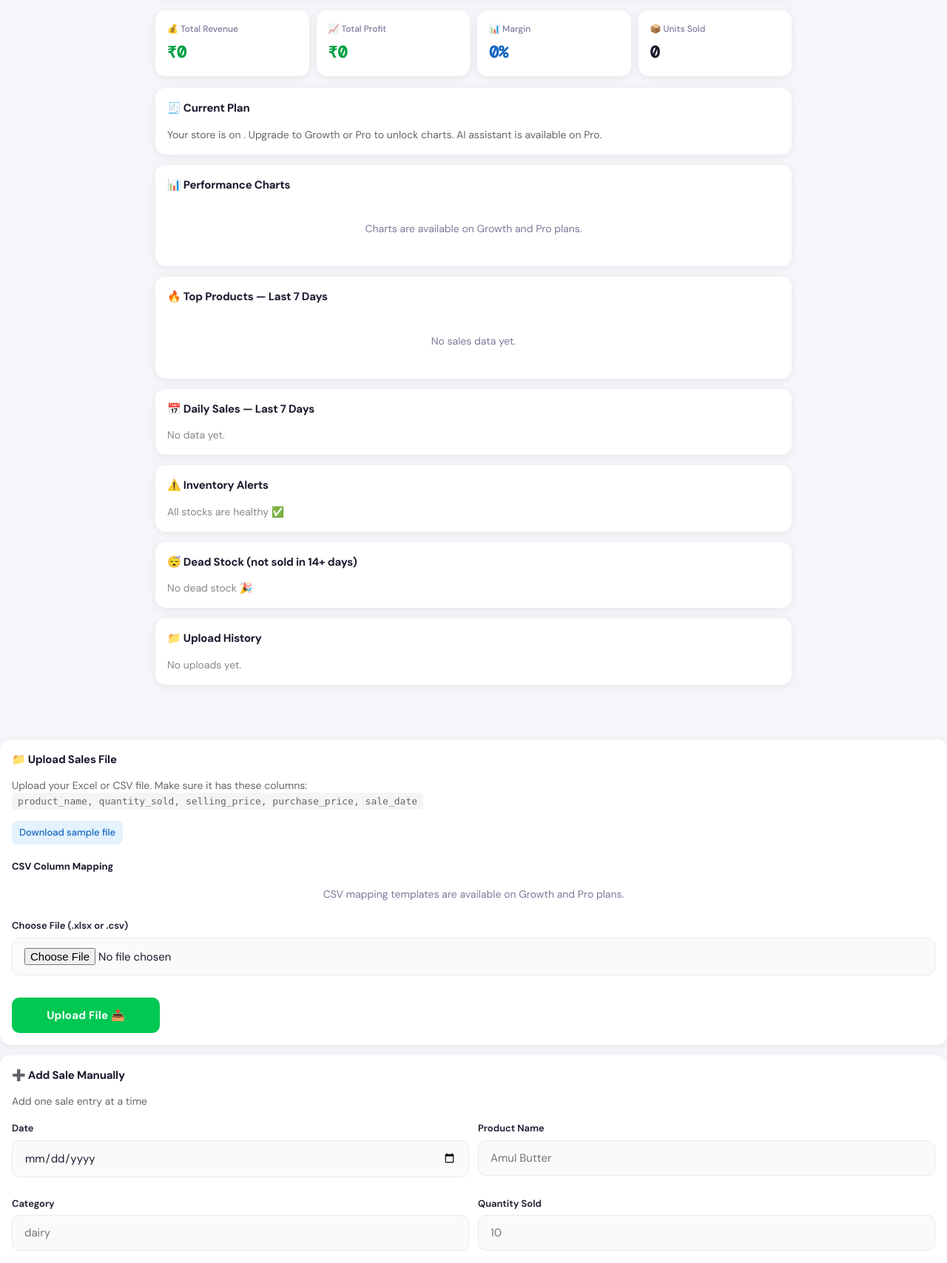
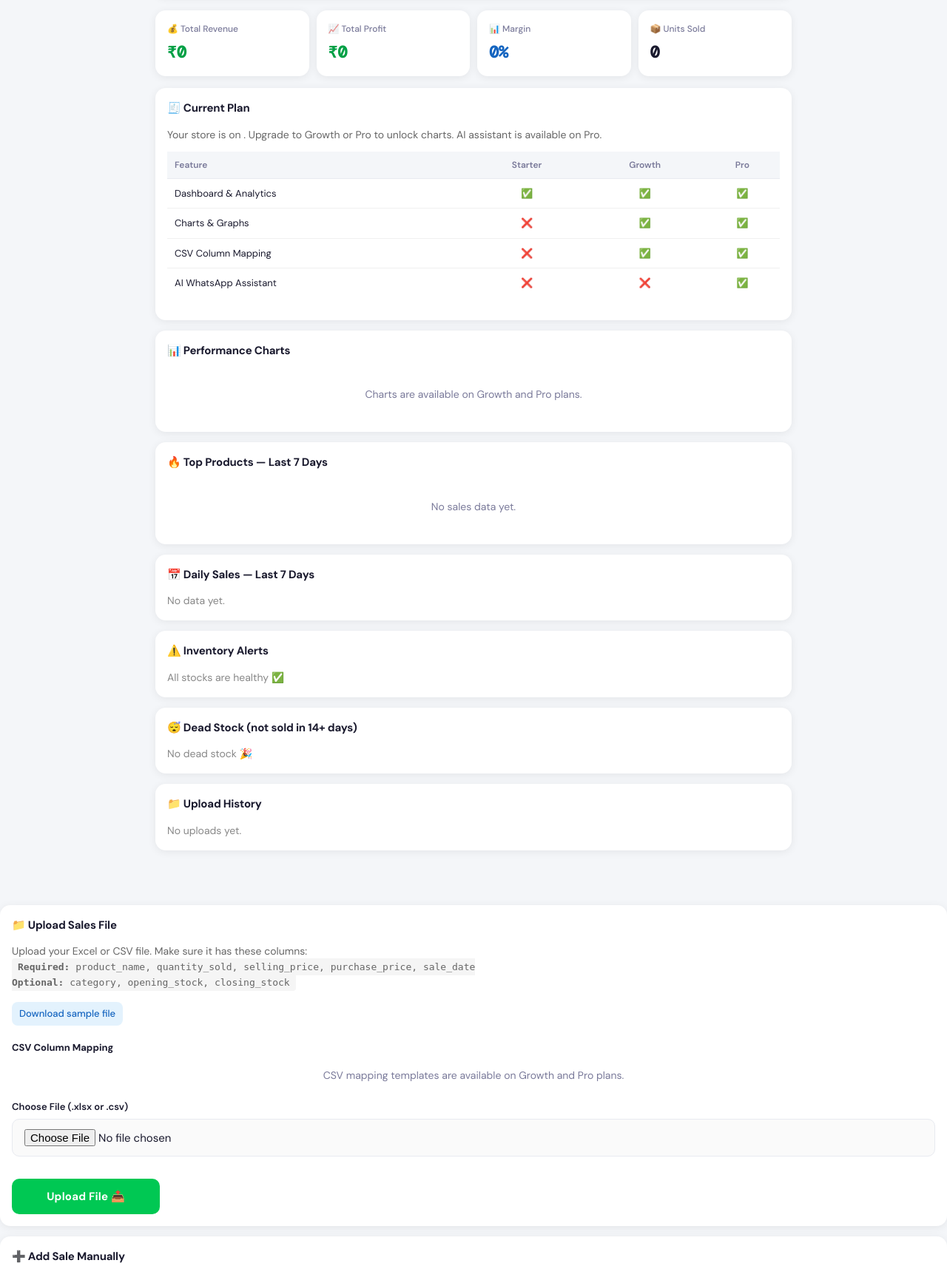
Before and after one commit to moniksanghavi123-blip/store-analytics, a FastAPI app: template templates/dashboard.html in a window 1280 px wide. Shown: the part 148-1856 px from the top of the page at 74% size. Run offline with FastAPI, Linux system fonts and the light colour scheme; the template is opened without the code that fills it, so the values that code supplies are empty.

Commit message:
More improvements of csv mapping,plan type changing in admin UI

```diff
--- a/templates/dashboard.html
+++ b/templates/dashboard.html
@@ -42,19 +42,69 @@
 
         <div class="section">
             <h2>🧾 Current Plan</h2>
-            <p style="color:#666; font-size:14px;">
+            <p style="color:#666; font-size:14px; margin-bottom:12px;">
                 Your store is on <strong>{{ plan_features.label }}</strong>.
-                {% if plan_features.charts %}
-                Charts are enabled.
-                {% else %}
-                Upgrade to Growth or Pro to unlock charts.
-                {% endif %}
-                {% if plan_features.ai_assistant %}
-                AI assistant is enabled.
-                {% else %}
-                AI assistant is available on Pro.
-                {% endif %}
+                {% if plan_features.charts %}Charts are enabled.{% else %}Upgrade to Growth or Pro to unlock charts.{% endif %}
+                {% if plan_features.ai_assistant %}AI assistant is enabled.{% else %}AI assistant is available on Pro.{% endif %}
             </p>
+
+            <!-- Plan feature matrix -->
+            <div style="overflow-x:auto; margin-bottom:14px;">
+                <table style="min-width:0; font-size:13px;">
+                    <thead>
+                        <tr>
+                            <th>Feature</th>
+                            <th style="text-align:center;">Starter</th>
+                            <th style="text-align:center;">Growth</th>
+                            <th style="text-align:center;">Pro</th>
+                        </tr>
+                    </thead>
+                    <tbody>
+                        <tr>
+                            <td>Dashboard & Analytics</td>
+                            <td style="text-align:center;">✅</td>
+                            <td style="text-align:center;">✅</td>
+                            <td style="text-align:center;">✅</td>
+                        </tr>
+                        <tr>
+                            <td>Charts & Graphs</td>
+                            <td style="text-align:center;">❌</td>
+                            <td style="text-align:center;">✅</td>
+                            <td style="text-align:center;">✅</td>
+                        </tr>
+                        <tr>
+                            <td>CSV Column Mapping</td>
+                            <td style="text-align:center;">❌</td>
+                            <td style="text-align:center;">✅</td>
+                            <td style="text-align:center;">✅</td>
+                        </tr>
+                        <tr>
+                            <td>AI WhatsApp Assistant</td>
+                            <td style="text-align:center;">❌</td>
+                            <td style="text-align:center;">❌</td>
+                            <td style="text-align:center;">✅</td>
+                        </tr>
+                    </tbody>
+                </table>
+            </div>
+
+            <!-- Admin-only: plan upgrade -->
+            {% if is_admin_view %}
+            <form method="POST" action="/admin/store/{{ store.id }}/change-plan"
+                  style="display:flex; gap:10px; align-items:center; flex-wrap:wrap;">
+                <select name="plan" style="padding:10px 14px; border:1.5px solid var(--border);
+                        border-radius:10px; font-size:14px; font-family:'DM Sans',sans-serif;
+                        background:#fafafa; outline:none; min-width:140px;">
+                    <option value="starter" {% if store.plan == 'starter' %}selected{% endif %}>Starter</option>
+                    <option value="growth"  {% if store.plan == 'growth'  %}selected{% endif %}>Growth</option>
+                    <option value="pro"     {% if store.plan == 'pro'     %}selected{% endif %}>Pro</option>
+                </select>
+                <button type="submit" class="btn"
+                        style="width:auto; padding:10px 20px; font-size:14px;">
+                    Change Plan ⚡
+                </button>
+            </form>
+            {% endif %}
         </div>
 
         <div class="section">
@@ -344,8 +394,10 @@
 
         <p style="color:#666; font-size:14px; margin-bottom:16px;">
             Upload your Excel or CSV file. Make sure it has these columns:<br>
+            <!-- NEW -->
             <code style="background:#f5f5f5; padding:4px 8px; border-radius:4px; font-size:13px;">
-                product_name, quantity_sold, selling_price, purchase_price, sale_date
+                <strong>Required:</strong> product_name, quantity_sold, selling_price, purchase_price, sale_date<br>
+                <strong>Optional:</strong> category, opening_stock, closing_stock
             </code>
         </p>
         <p style="margin:0 0 12px;">
@@ -363,10 +415,20 @@
                 <div class="form-group">
                     <label>Map To</label>
                     <select name="target_column" required>
-                        {% for col in target_columns %}
-                        <option value="{{ col }}">{{ col }}</option>
-                        {% endfor %}
+                        <optgroup label="Required">
+                            {% for col in target_columns[:5] %}
+                            <option value="{{ col }}">{{ col }}</option>
+                            {% endfor %}
+                        </optgroup>
+                        <optgroup label="Optional">
+                            {% for col in target_columns[5:] %}
+                            <option value="{{ col }}">{{ col }}</option>
+                            {% endfor %}
+                        </optgroup>
                     </select>
+                    <p style="font-size:11px; color:var(--muted); margin-top:4px;">
+                        e.g. if your CSV has "qty_sold" → map it to "quantity_sold"
+                    </p>
                 </div>
                 <button type="submit" class="btn" style="max-width:220px;">Save Mapping</button>
             </form>
```
